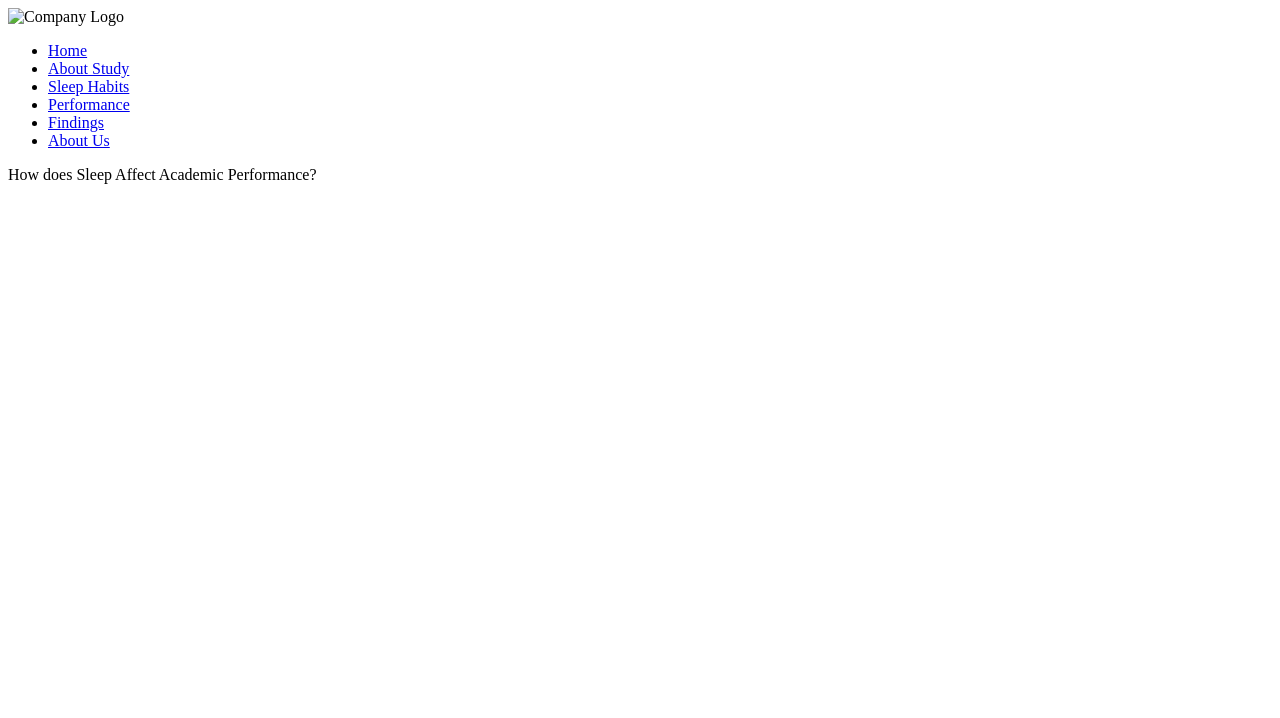
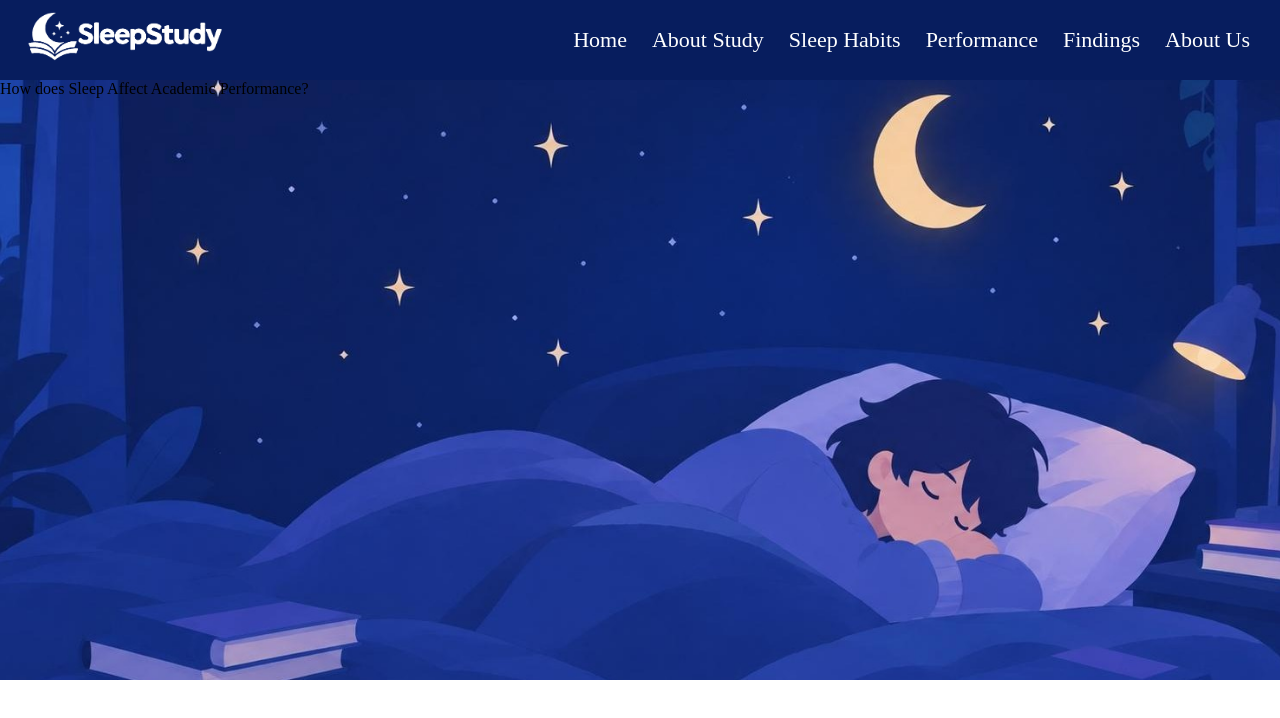
Before and after one commit to Zentu09/walang-tulog, a plain HTML site: page Codes/Template/Sleet.html in a window 1280 px wide. Drawn offline with Linux system fonts and the light colour scheme.

Commit message:
Re-added to a folder

```diff
--- /dev/null
+++ b/Codes/CSS/UI.css
@@ -0,0 +1,49 @@
+body {
+    margin: 0;
+}
+
+
+.ulo {
+    display: flex;
+    color: #fff;
+    align-items: center;
+    background-color: #071D5E;
+    font-size: 22px;
+    height: 80px;
+}
+
+.ulo a {
+    color: #fff;
+    text-decoration: none;
+}
+
+nav ul {
+    color: #fff;
+  display: flex;
+  list-style: none; /* Removes bullet points */
+  margin: 0;
+  padding: 0;
+  gap: 25px; /* Creates spacing between each link item */
+
+}
+
+/* Float Left Effect: Pushes Navigation to the left, right next to the logo */
+nav {
+    margin-left: auto;
+    margin-right: 30px;
+}
+
+.logo img {
+    height: 70px;
+    width: auto;
+    margin-left: 20px;
+}
+
+.explore {
+    display: flex;
+    height: 600px;
+    width: auto;
+    background-image: url("../css/bg.jpg");
+    background-size: cover;
+    background-position: center;
+}
--- a/templates/Sleet.html
+++ b/Codes/Template/Sleet.html
@@ -2,13 +2,13 @@
 <html>
     <head>
         <title>Sleep Study</title>
-        <link rel="stylesheet" href="../css/UI.css">
+        <link rel="stylesheet" href="../CSS/UI.css">
     </head>
     <body>
         <div> <!-- header-->
             <div class="ulo">
                 <div class="logo">
-                    <img src="../css/Media3.png" alt="Company Logo">
+                    <img src="../CSS/Media3.png" alt="Company Logo">
                 </div>
                 <nav>
                     <ul>
```
Also changed, not shown: Codes/CSS/Media.png (added), Codes/CSS/Media2.png (added), Codes/CSS/Media3.png (added), Codes/CSS/bg.jpg (added).
